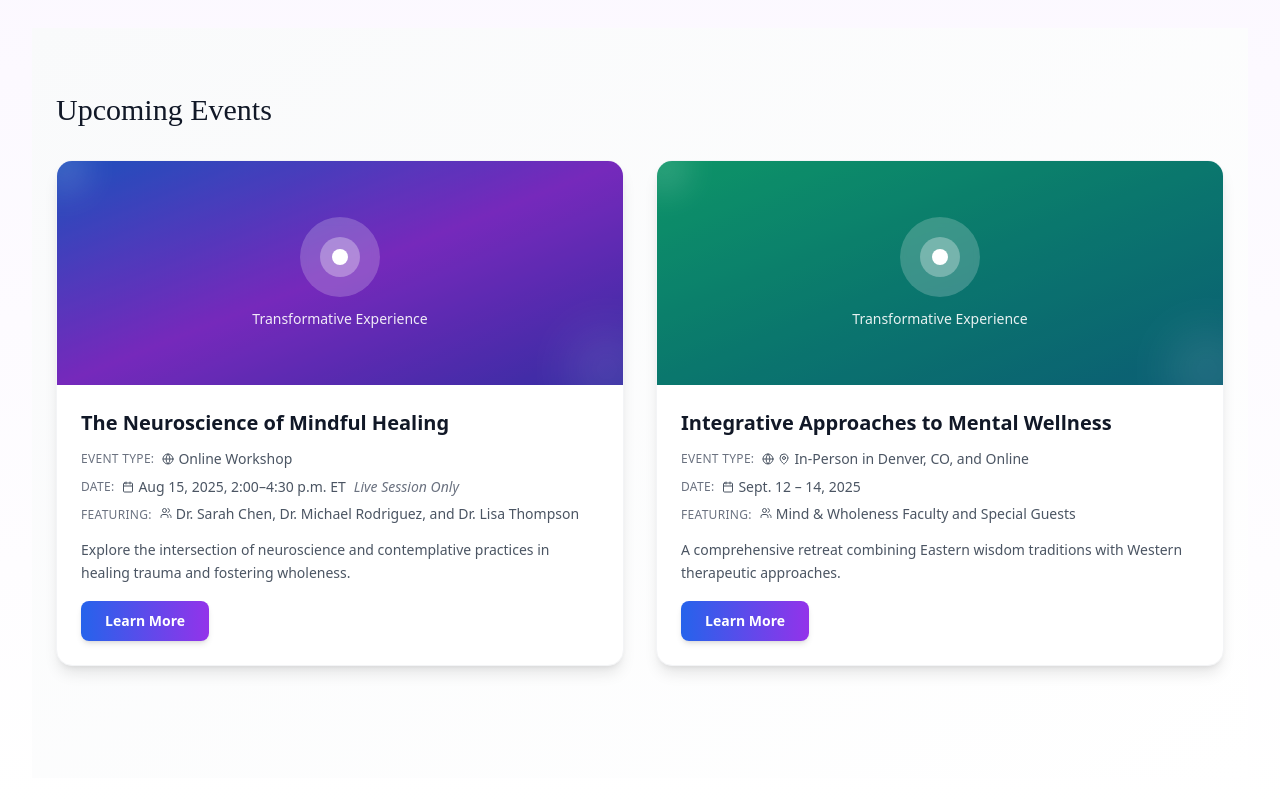
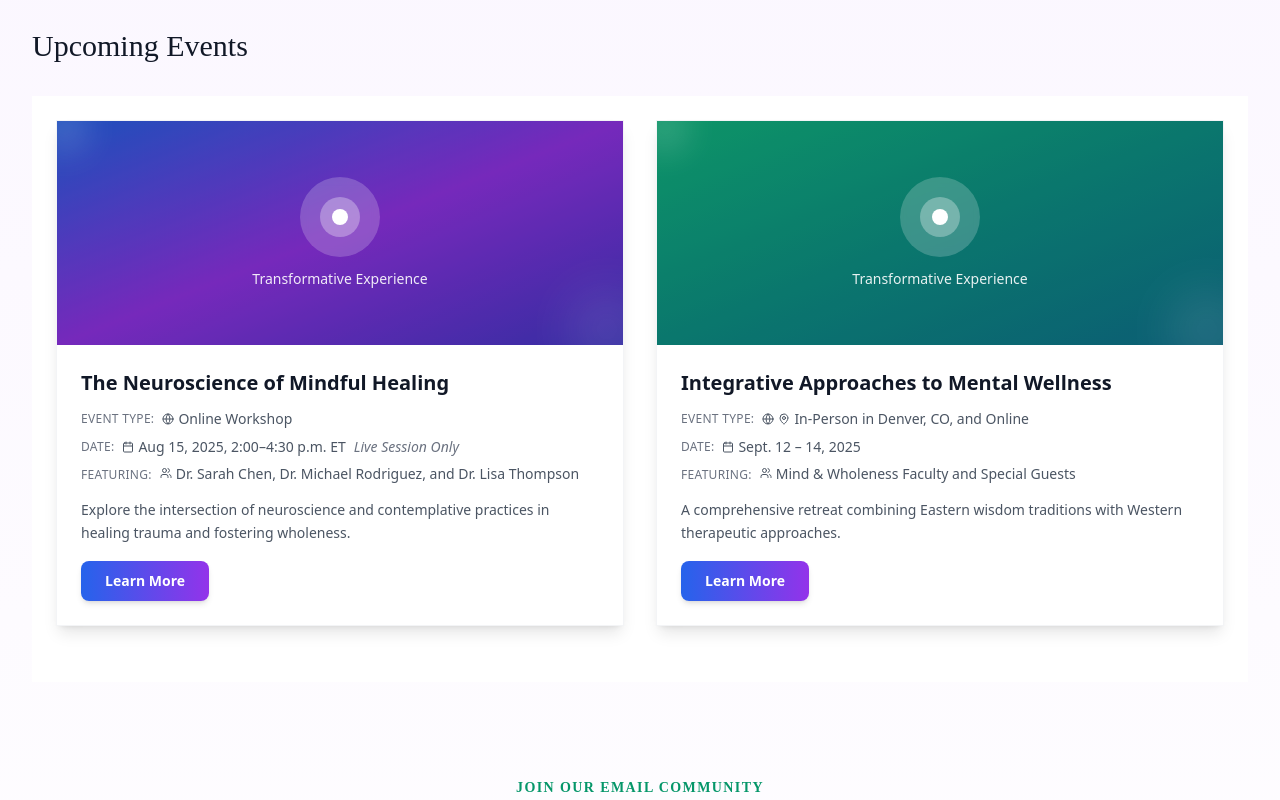
Before and after one commit to eldoJr/mind-and-wholeness, a React (Vite) app: page /programs/events in a window 1280 px wide. Shown: the part 480-1280 px from the top of the page. Built offline with nearby package versions, Linux system fonts and the light colour scheme.

Commit message:
add: updates-5

```diff
--- a/src/components/sections/programs/events/Events.tsx
+++ b/src/components/sections/programs/events/Events.tsx
@@ -2,6 +2,7 @@ import { Calendar, MapPin, Users, Globe } from 'lucide-react';
 import { motion } from 'framer-motion';
 import { ChevronRight } from "lucide-react";
 import { Link } from 'react-router-dom';
+import NewsletterSignup from '../../../layout/newsletterSignup';
 
 const EventsPage = () => {
   const events = [
@@ -67,16 +68,15 @@ const EventsPage = () => {
               for deep healing and authentic wholeness.
             </p>
         </div>
+        <h2 className="text-2xl sm:text-3xl font-serif text-gray-900 mb-8">
+          Upcoming Events
+        </h2>
 
-        <div className="max-w-7xl mx-auto px-4 sm:px-6 py-12 md:py-16 bg-gradient-to-br from-gray-50 to-white">
-          <div className="mb-12">
-            <h2 className="text-2xl md:text-3xl font-serif text-gray-900 mb-8">
-              Upcoming Events
-            </h2>
-
+        <div className="max-w-7xl mx-auto px-4 sm:px-6 md:py-6 bg-white">
+          <div className="mb-8">
             <div className="grid grid-cols-1 lg:grid-cols-2 gap-6 md:gap-8">
               {events.map((event) => (
-                <div key={event.id} className="bg-white rounded-xl md:rounded-2xl shadow-lg hover:shadow-xl transition-all duration-300 overflow-hidden border border-gray-100">
+                <div key={event.id} className="bg-white shadow-lg hover:shadow-xl transition-all duration-300 overflow-hidden border border-gray-100">
                   {/* Event Image */}
                   <div className={`h-48 md:h-56 bg-gradient-to-br ${event.gradient} relative overflow-hidden`}>
                     <div className="absolute inset-0 bg-black/20"></div>
@@ -159,6 +159,9 @@ const EventsPage = () => {
           </div>
       </div>
     </div>
+    <div>
+      <NewsletterSignup />
+    </div>
     </motion.div>
   );
 };
```
